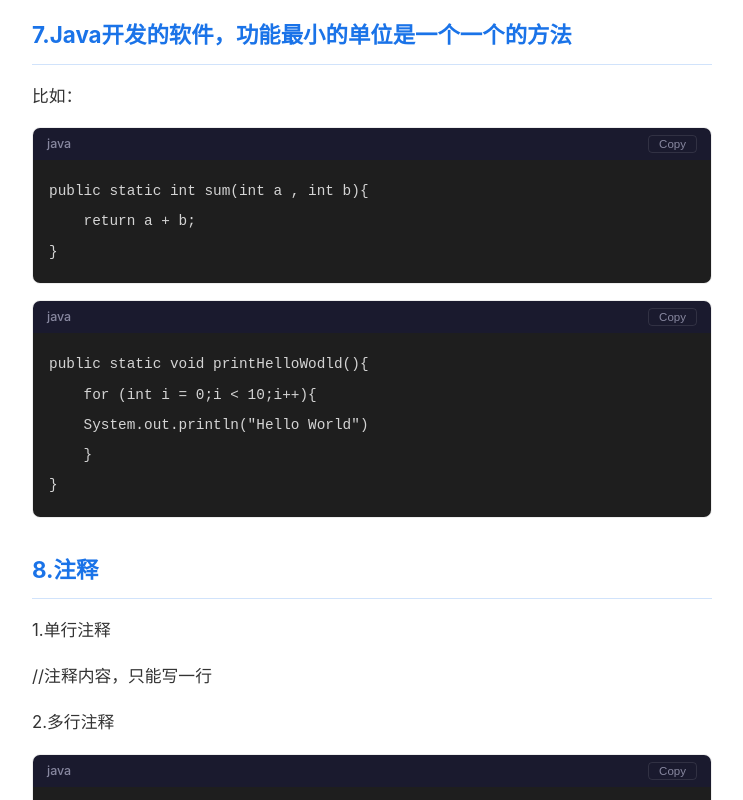
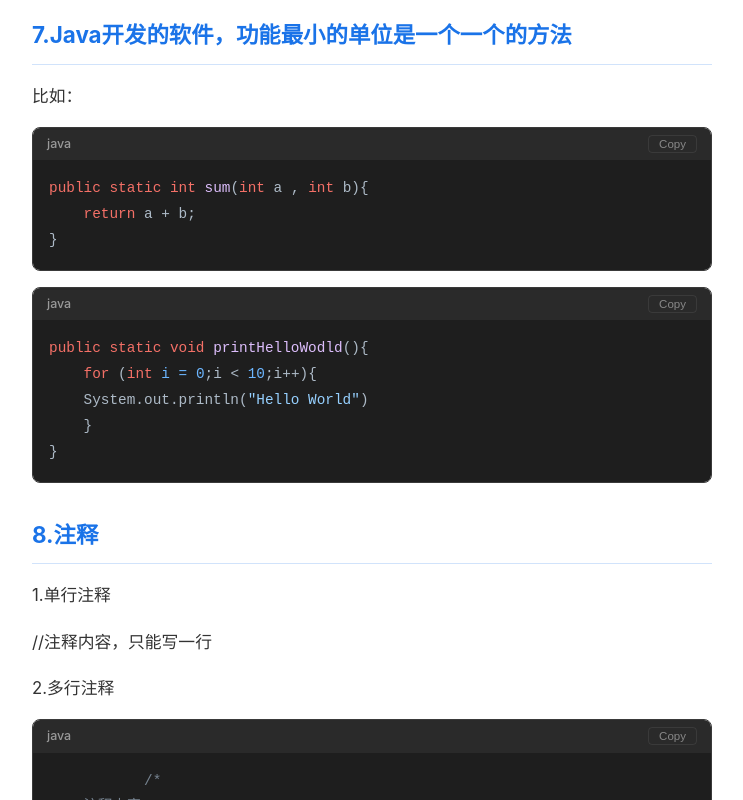
Before and after one commit to Rainan249/VisaBlog, a Vue app: page /blog/java in a window 1280 px wide. Shown: the part 1280-2080 px from the top of the page, without its empty margins (268-1011 px from the left). Built offline with nearby package versions, Linux system fonts and the light colour scheme.

Commit message:
博客-优化

```diff
--- a/package.json
+++ b/package.json
@@ -12,6 +12,7 @@
     "buffer": "^6.0.3",
     "element-plus": "^2.14.3",
     "gray-matter": "^4.0.3",
+    "highlight.js": "^11.11.1",
     "marked": "^18.0.6",
     "vue": "^3.5.39",
     "vue-router": "^5.2.0"
--- a/src/views/Post.vue
+++ b/src/views/Post.vue
@@ -4,6 +4,8 @@ import { useRoute } from "vue-router";
 import { getPostBySlug } from "../lib/posts";
 import { marked } from "marked";
 import { ElProgress } from "element-plus";
+import hljs from "highlight.js";
+import "highlight.js/styles/github-dark-dimmed.min.css";
 
 const route = useRoute();
 const slug = route.params.slug as string;
@@ -315,6 +317,10 @@ onMounted(async () => {
   tocItems.value = buildToc();
   collapsedGroups.value = new Set(collectParentIds(tocItems.value));
   setupObserver();
+  // 代码高亮
+  document.querySelectorAll(".post-content pre code").forEach((el) => {
+    hljs.highlightElement(el as HTMLElement);
+  });
 });
 
 // Rebuild TOC when navigating to another post (component reuse)
@@ -774,7 +780,7 @@ watch(activeId, (id) => {
   margin: 16px 0;
   border-radius: 8px;
   overflow: hidden;
-  border: 1px solid var(--border, #e0e0e0);
+  border: 1px solid #3a3a3a;
 }
 
 .post-content :deep(.code-block-header) {
@@ -782,20 +788,20 @@ watch(activeId, (id) => {
   justify-content: space-between;
   align-items: center;
   padding: 5px 14px;
-  background: #1a1a2e;
+  background: #2a2a2a;
   font-size: 0.78rem;
 }
 
 .post-content :deep(.code-lang) {
-  color: #8888a0;
+  color: #999;
   font-weight: 500;
   text-transform: lowercase;
 }
 
 .post-content :deep(.code-copy-btn) {
   background: none;
-  border: 1px solid rgba(255,255,255,0.1);
-  color: #8888a0;
+  border: 1px solid rgba(255,255,255,0.08);
+  color: #888;
   padding: 2px 10px;
   border-radius: 4px;
   font-size: 0.72rem;
@@ -804,8 +810,8 @@ watch(activeId, (id) => {
 }
 
 .post-content :deep(.code-copy-btn:hover) {
-  color: #4a9eff;
-  border-color: rgba(74,158,255,0.4);
+  color: #ccc;
+  border-color: rgba(255,255,255,0.2);
 }
 
 .post-content :deep(pre) {
```
Also changed, not shown: 1 other file (tests, documents, lock files or other folders).
